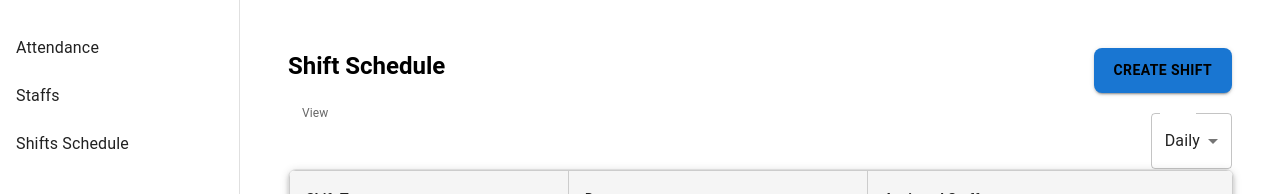
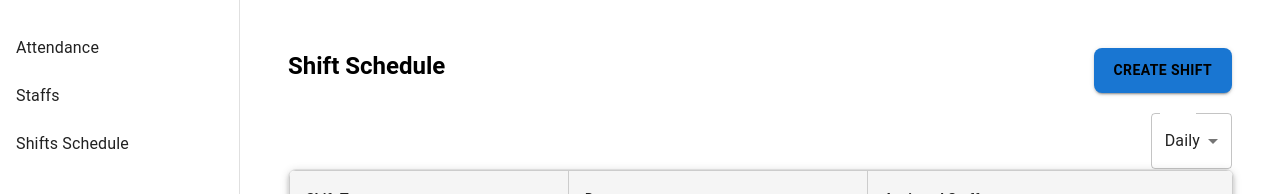
Before and after one commit to chandanuidevops/hcl, a React (Create React App) app: page /shifts in a window 1280 px wide. Shown: the top 194 px of the page. Built offline with nearby package versions, Linux system fonts and the light colour scheme; no server answers.

Commit message:
remove view

```diff
--- a/src/pages/ShiftSchedulerPage.tsx
+++ b/src/pages/ShiftSchedulerPage.tsx
@@ -92,7 +92,6 @@ const ShiftSchedulerPage = () => {
             </Button>
             </Box>
             <FormControl sx={{ display: 'flex', justifyContent: 'flex-end', alignItems: 'flex-end' }}>
-            <InputLabel id="view-label">View</InputLabel>
             <Select
                 labelId="view-label"
                 value={view}
```
